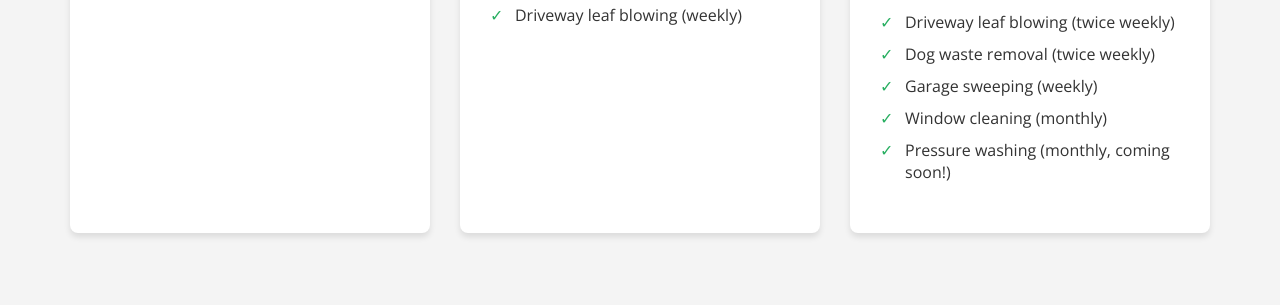
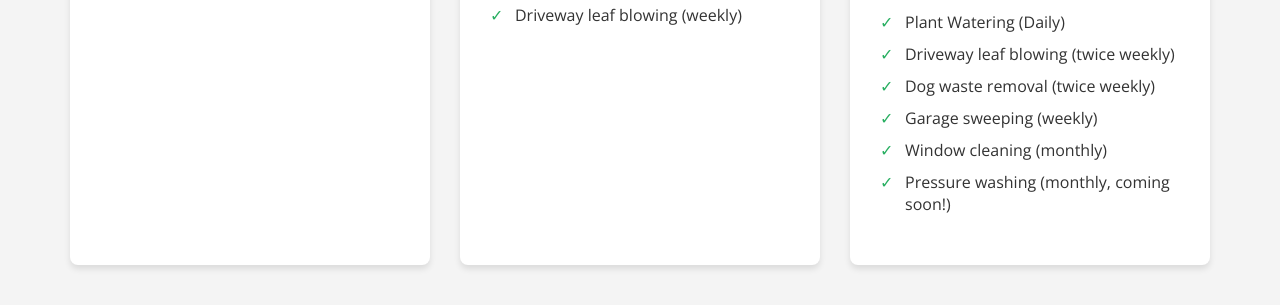
Before and after one commit to MistikoTrashCo/Services, a plain HTML site: page index.html in a window 1280 px wide. Shown: the part 550-855 px from the top of the page. Before the commit the page ends 823 px from the top, so only its background shows below. Drawn offline with nearby package versions, Linux system fonts and the light colour scheme.

Commit message:
beefed up premium

```diff
--- a/index.html
+++ b/index.html
@@ -143,7 +143,6 @@
                 <ul class="features">
                     <li>All Essentials features</li>
                     <li>Bin cleaning (monthly)</li>
-
                     <li>Custom Mistiko TrashCo porch bin (emptied every other day)</li>
                     <li>Driveway leaf blowing (weekly)</li>
                 </ul>
@@ -164,6 +163,7 @@
                 <ul class="features">
                     <li>All Comfort features</li>
                     <li>Custom Mistiko TrashCo porch bin (emptied daily)</li>
+                    <li>Plant Watering (Daily)</li>
                     <li>Driveway leaf blowing (twice weekly)</li>
                     <li>Dog waste removal (twice weekly)</li>
                     <li>Garage sweeping (weekly)</li>
```
